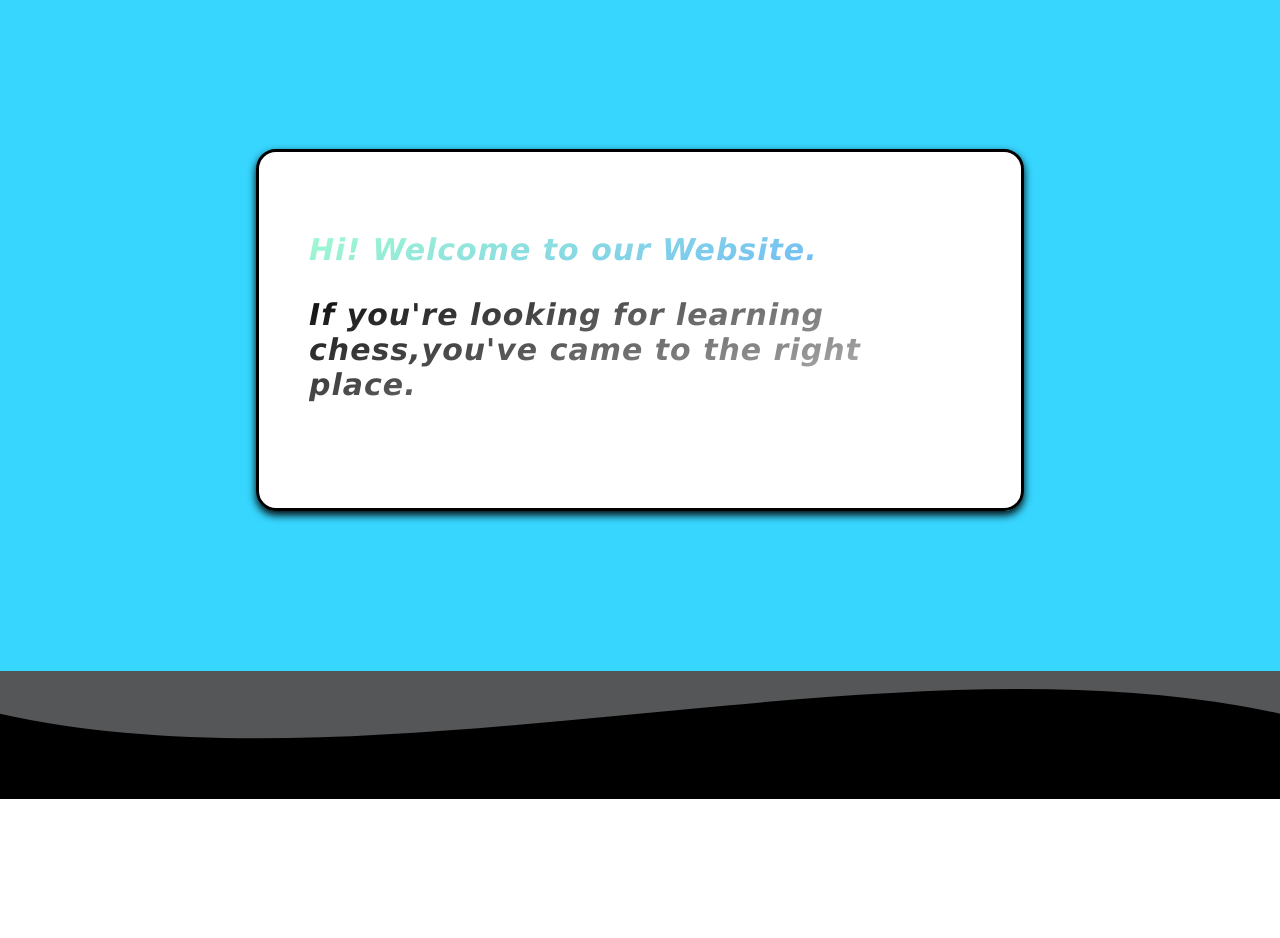
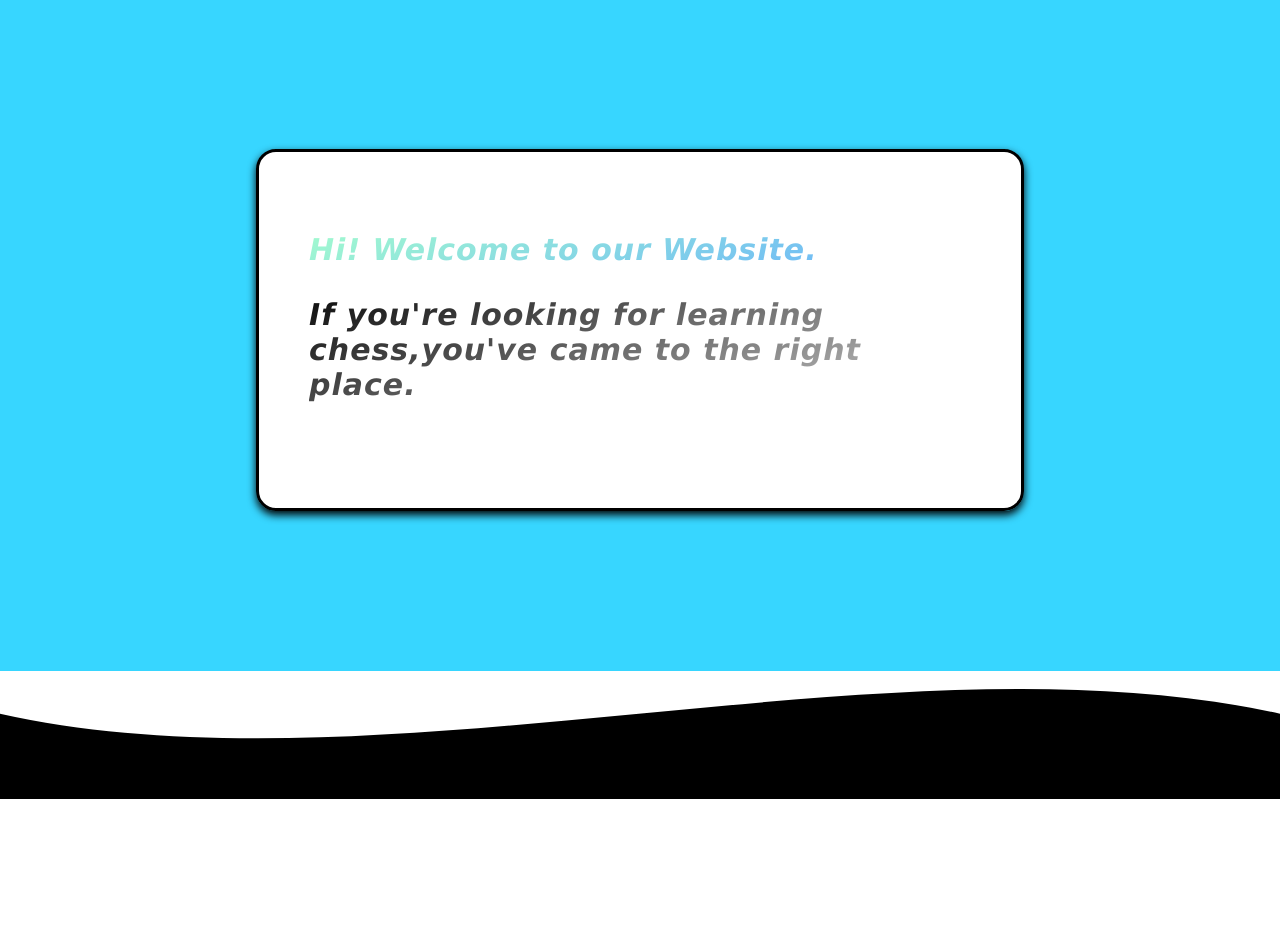
Before and after one commit to 10821324/site1, a PHP site: page /Home.html in a window 1280 px wide. Shown: the part 58-996 px from the top of the page. Run offline with PHP 8.4, Linux system fonts and the light colour scheme.

Commit message:
Update style1.css

```diff
--- a/style1.css
+++ b/style1.css
@@ -191,7 +191,7 @@
     width: 100%;
     height: 20vh;
     height: 16vh;
-    background: #545657;
+    background: #FFFFFF;
 }
 
 .about-timeline {
@@ -207,7 +207,7 @@
     color: #d3d3d3;
     border-radius: 2rem;
     padding-bottom: 2rem;
-    background: #050505;
+    background: #FFFFFF;
     border: .2rem solid#181a1b;
 }
 
```
